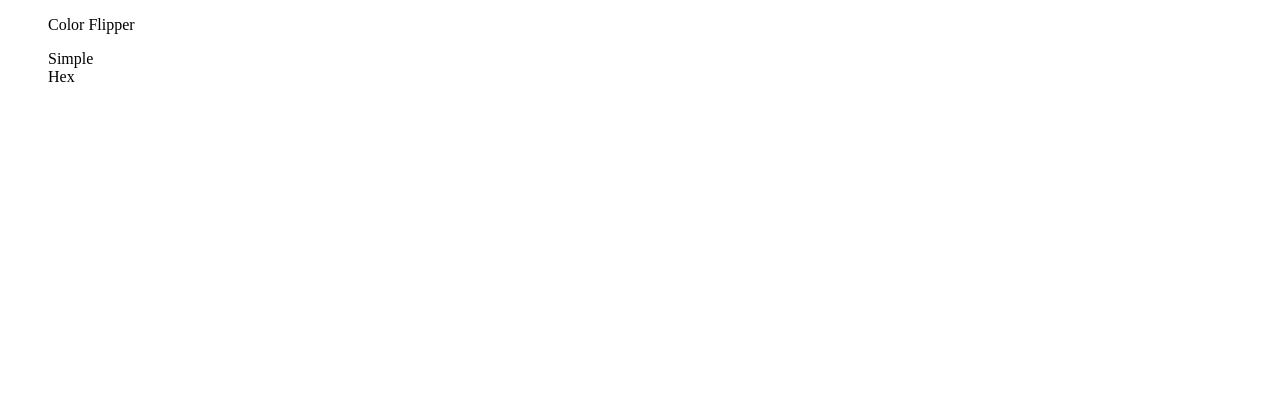
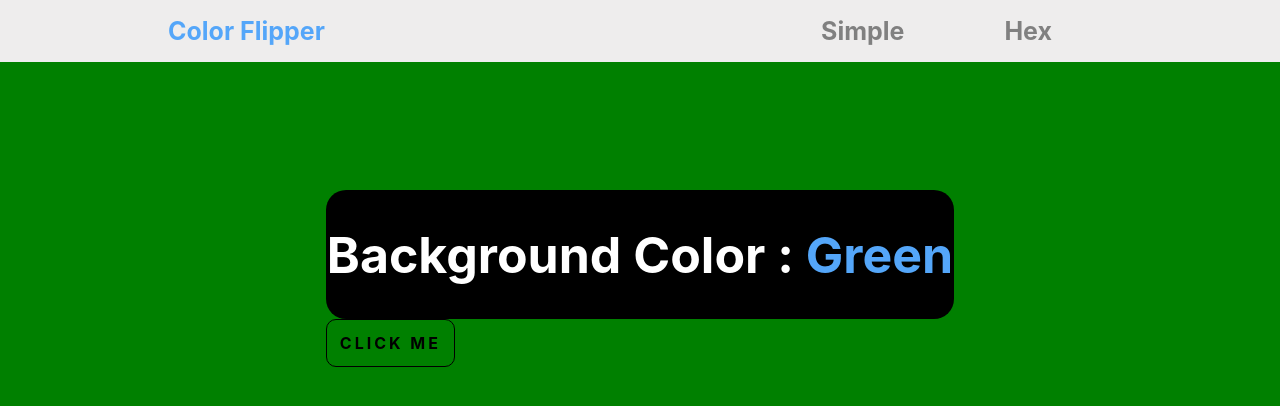
Before and after one commit to NathanCarney99/javascript-projects, a plain HTML site: page color flipper/index.html in a window 1280 px wide. Drawn offline with Linux system fonts and the light colour scheme.

Commit message:
added more css to navbar and to buttons and center color display div

```diff
--- a/color flipper/index.html
+++ b/color flipper/index.html
@@ -8,17 +8,27 @@
 </head>
 <body>
     <navbar id="nav">
-        <ul id="title">
+        <div id="navcenter">
+            <ul id="title">
             <li>Color Flipper</li>
         </ul>
         <ul id="color-types">
             <li>Simple</li>
             <li>Hex</li>
         </ul>
+        </div>
+
 
 
     </navbar>
     <div id="main-container">
+        <div id="center-container">
+            <div id="color-title-container">
+                <h1>Background Color : <span id="color-name">Green</span></h1>
+            </div>
+            <button>CLICK ME</button>
+        </div>
+
 
     </div>
 
--- a/color flipper/styles.css
+++ b/color flipper/styles.css
@@ -1,11 +1,90 @@
+body {
+  font-family: -apple-system, BlinkMacSystemFont, sans-serif;
+  font-weight: bold;
+  background-color: rgb(238, 237, 237);
+  margin: 0;
+}
+
 #nav {
-    background-color: black;
+  background-color: rgb(238, 237, 237);
+  display: flex;
+  box-shadow: 0 0 1rem rgba(0, 0, 0, 0.6);
+  align-items: center;
+  justify-content: center;
+}
+
+#navcenter {
+  display: flex;
+  width: 80%;
 }
 
 li {
-    list-style-type: none;
+  list-style-type: none;
+  color: white;
 }
 
 #title {
+  margin-right: auto;
+}
 
+#title li {
+  color: rgb(84, 166, 249);
+  font-size: 25px;
 }
+
+#color-types {
+  display: inline-flex;
+}
+
+#color-types li {
+  margin-right: 100px;
+  color: grey;
+  font-size: 25px;
+}
+
+#color-types li:hover {
+  color: rgb(84, 166, 249);
+}
+
+#main-container {
+  margin: 0px;
+  position: absolute;
+  width: 100%;
+  height: 100%;
+  background-color: green;
+  display: flex;
+}
+
+#color-title-container {
+  background-color: black;
+  color: white;
+  padding: 1px;
+  border-radius: 20px;
+  font-size: 25px;
+}
+
+#color-name {
+  color: rgb(84, 166, 249);
+}
+
+#center-container {
+  width: fit-content;
+  margin: 10% auto auto auto;
+  display: flexbox;
+}
+
+button {
+  all: unset;
+  background-color: none;
+  color: black;
+  border: 1px solid #000000;
+  border-radius: 10px;
+  padding: 13px;
+  letter-spacing: 3px;
+  cursor: pointer;
+  transition: 0.3s;
+}
+button:hover {
+  color: white;
+  background-color: black;
+}
```
